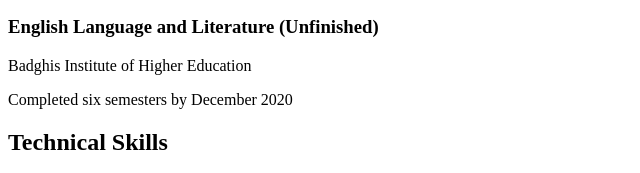
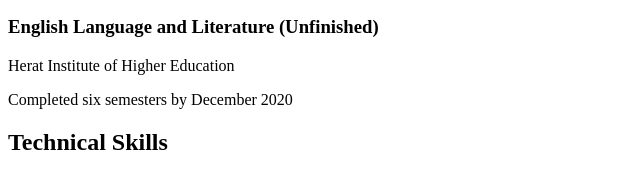
Before and after one commit to qasimhamidi/my-gatsby-project, a Gatsby site: page / in a window 1280 px wide. Shown: the part 1555-1728 px from the top of the page, 0-640 px from the left. Built offline with nearby package versions, Linux system fonts and the light colour scheme; Gatsby itself is replaced by a stand-in of ours.

Commit message:
new change

```diff
--- a/src/components/Education.js
+++ b/src/components/Education.js
@@ -26,7 +26,7 @@
             </div>
             <div>
                 <h3>English Language and Literature (Unfinished)</h3>
-                <p>Badghis Institute of Higher Education</p>
+                <p>Herat Institute of Higher Education</p>
                 <p>Completed six semesters by December 2020</p>
             </div>
         </section>
```
Also changed, not shown: src/images/example.png (deleted).
